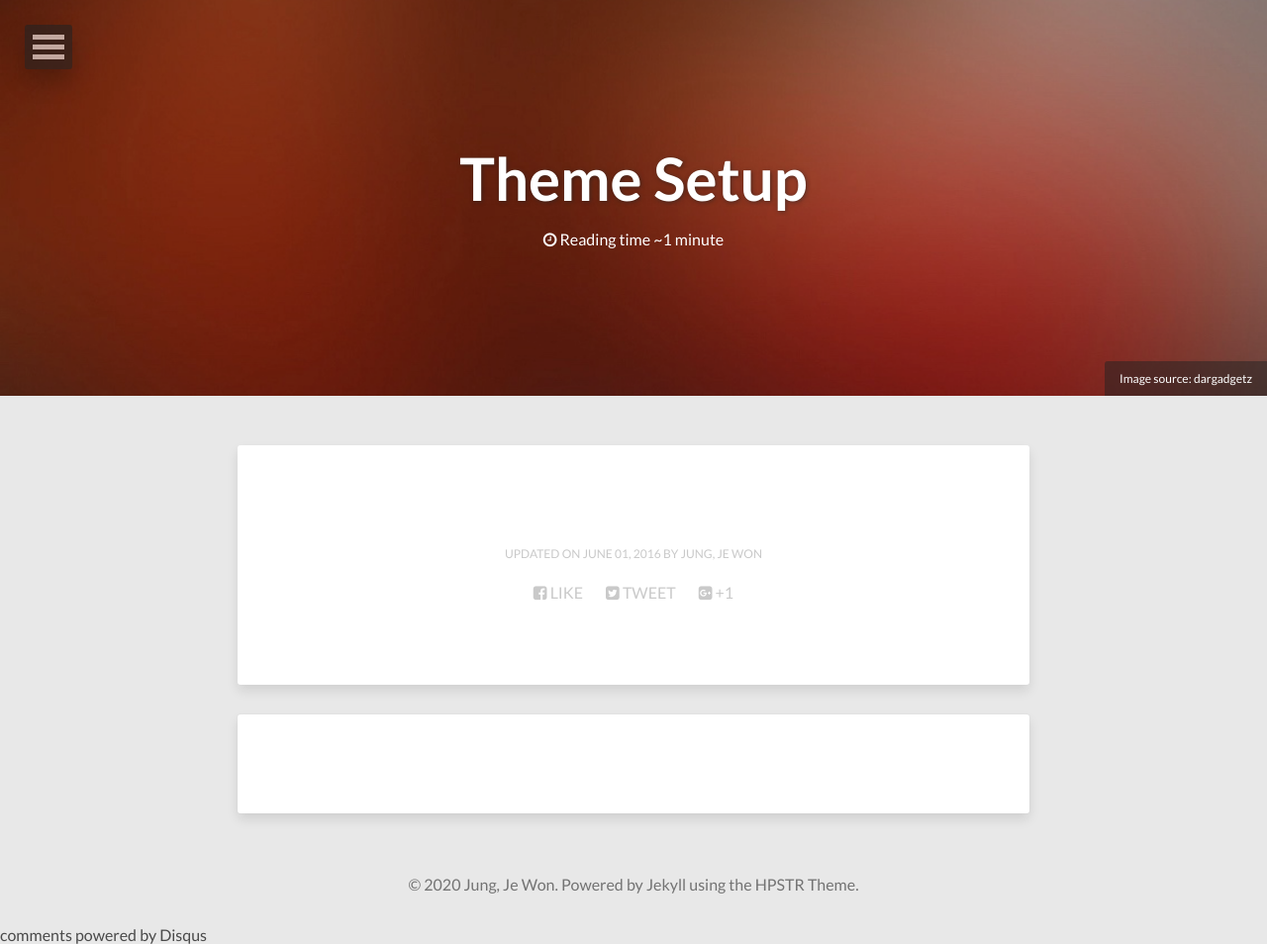
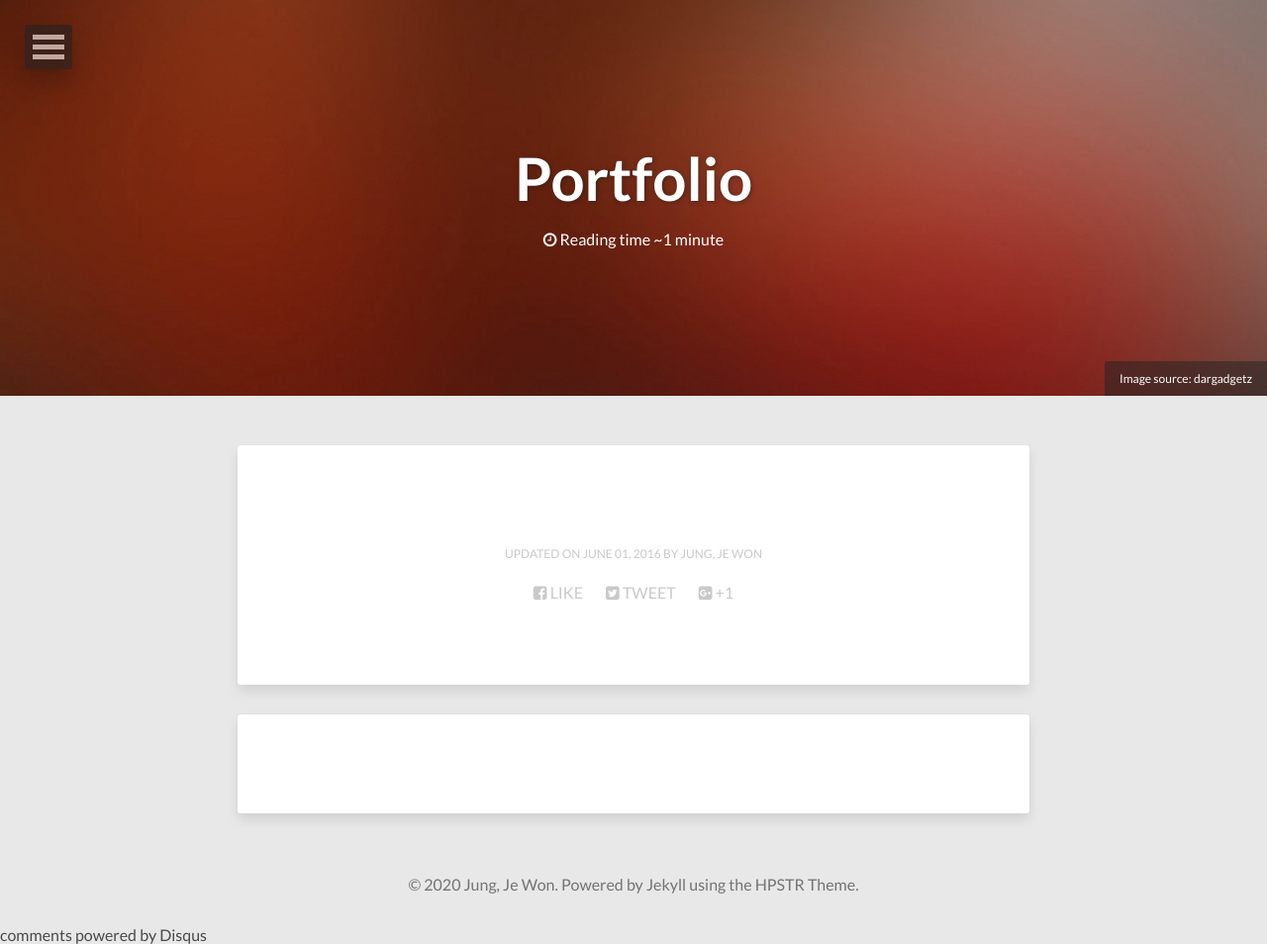
Before and after one commit to Doubb/Doubb.github.io, a Jekyll site: the page built from portfolio/index.md, in a window 1280 px wide. Shown: the whole page at 99% size. Built offline with Jekyll 4.4.1, drawn with Linux system fonts in a browser that asks for light colours; nearby versions of some CDN libraries; comment, search, counter and statistics services are not loaded.

Commit message:
Add portfolio section

```diff
--- a/portfolio/index.md
+++ b/portfolio/index.md
@@ -1,6 +1,6 @@
 ---
 layout: page
-title: Theme Setup
+title: Portfolio
 description: "Instructions on how to install and customize the modern Jekyll theme HPSTR."
 image:
   feature: abstract-11.jpg
```
Also changed, not shown: theme-setup/index.md (+1 -1 lines).
